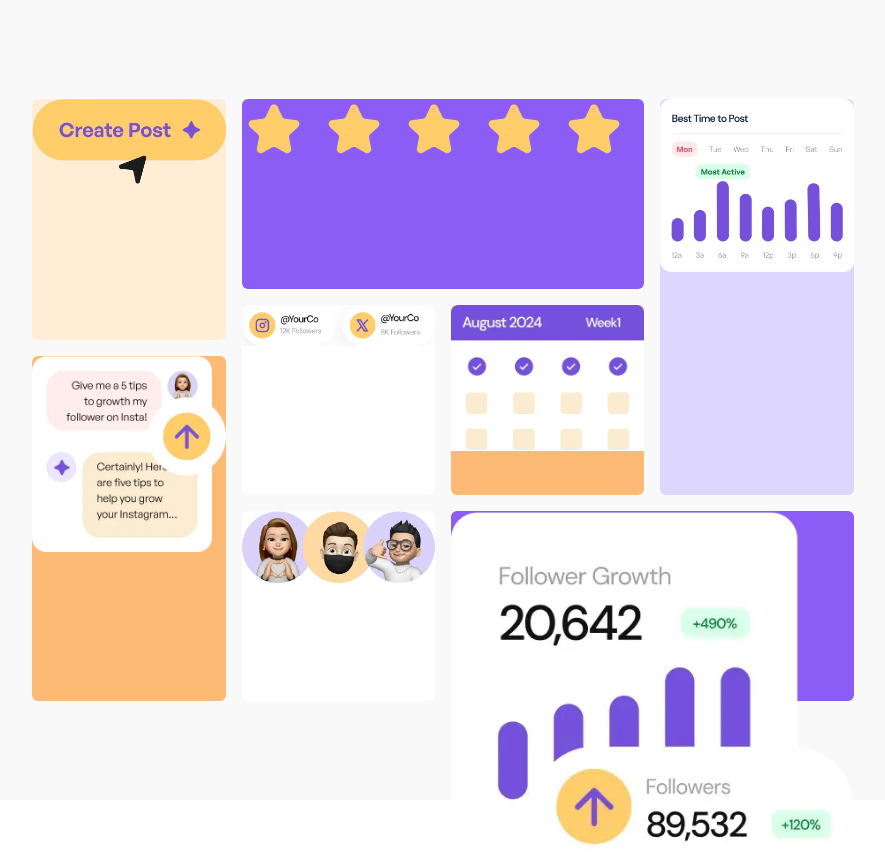
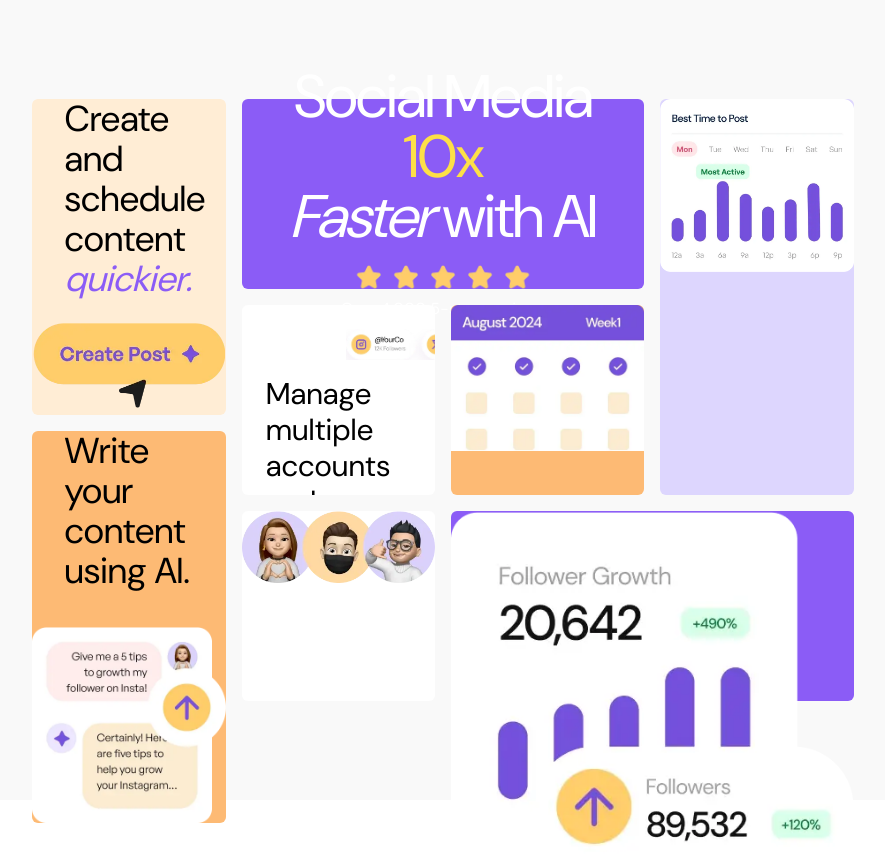
Before and after one commit to 0x7266/tailwind-bento, a Svelte app: page / in a window 1280 px wide. Shown: the whole page, without its empty margins (197-1082 px from the left). Built offline with nearby package versions, Linux system fonts and the light colour scheme.

Commit message:
add some text

```diff
--- a/src/App.svelte
+++ b/src/App.svelte
@@ -19,22 +19,54 @@
         <div
             class="grid gap-4 order-last sm:col-span-2 sm:grid-cols-2 md:order-first md:row-span-3 md:col-span-1 md:grid-cols-1"
         >
-      <div class="bg-orange-100 rounded-md sm:row-span-2">
-        <img src={createPost} alt="create schedule content" />
+            <div
+                class="bg-orange-100 rounded-md sm:row-span-2 flex flex-col gap-6 items-center justify-center"
+            >
+                <p class="text-4xl w-2/3">
+                    Create and schedule content <em class="text-violet-500"
+                        >quickier.</em
+                    >
+                </p>
+                <img
+                    src={createPost}
+                    alt="create schedule content"
+                    class="w-48"
+                />
             </div>
-      <div class="bg-orange-300 rounded-md sm:row-span-2">
-        <img src={aiContent} alt="five stars" />
+            <div
+                class="bg-orange-300 rounded-md sm:row-span-2 flex flex-col gap-9 items-center justify-center"
+            >
+                <p class="text-4xl w-2/3">Write your content using AI.</p>
+                <img src={aiContent} alt="five stars" class="w-52" />
             </div>
         </div>
 
         <div
             class="w-full grid grid-rows-4 sm:grid-cols-2 sm:grid-rows-2 md:col-span-2 md:row-span-2 gap-4"
         >
-      <div class=" bg-violet-500 rounded-md sm:col-span-2">
-        <img src={fiveStars} alt="five stars" />
+            <div
+                class="bg-violet-500 rounded-md sm:col-span-2 flex flex-col items-center justify-center p-6 gap-4"
+            >
+                <p
+                    class="text-white text-6xl text-center font-medium tracking-tight"
+                >
+                    Social Media <span class="text-yellow-300">10x</span><br
+                    /><em>Faster</em> with AI
+                </p>
+                <div class="flex flex-col gap-1 items-center justify-center">
+                    <img src={fiveStars} alt="five stars" class="w-1/2" />
+                    <p class="text-white">Over 4,000 5-stars reviews</p>
                 </div>
-      <div class=" bg-white rounded-md">
-        <img src={multiplePlatforms} alt="five stars" />
+            </div>
+            <div
+                class="overflow-clip p-6 bg-white flex flex-col gap-4 rounded-md relative"
+            >
+                <img
+                    src={multiplePlatforms}
+                    alt="five stars"
+                    class="relative -right-20"
+                />
+                <p class="text-3xl">Manage multiple accounts and platforms.</p>
             </div>
             <div class=" bg-orange-300 rounded-md row-span-2 sm:row-span-1">
                 <img src={consistentSchedule} alt="five stars" />
@@ -52,9 +84,24 @@
             >
                 <img src={growFollowers} alt="" />
             </div>
-      <div class="bg-white rounded-md row-span-2 sm:row-span-1 sm:col-span-1">
+            <div
+                class="bg-white rounded-md row-span-2 sm:row-span-1 sm:col-span-1"
+            >
                 <img src={audienceGrowth} alt="" />
             </div>
         </div>
     </div>
 </main>
+
+<style>
+    @font-face {
+        font-family: "DM Sans";
+        font-style: normal;
+        font-weight: 400;
+        src: url(./lib/assets/fonts/DMSans-VariableFont_opsz,wght.ttf);
+    }
+
+    * {
+        font-family: "DM Sans";
+    }
+</style>
```
Lines whose indentation alone changed are shown as unchanged.
